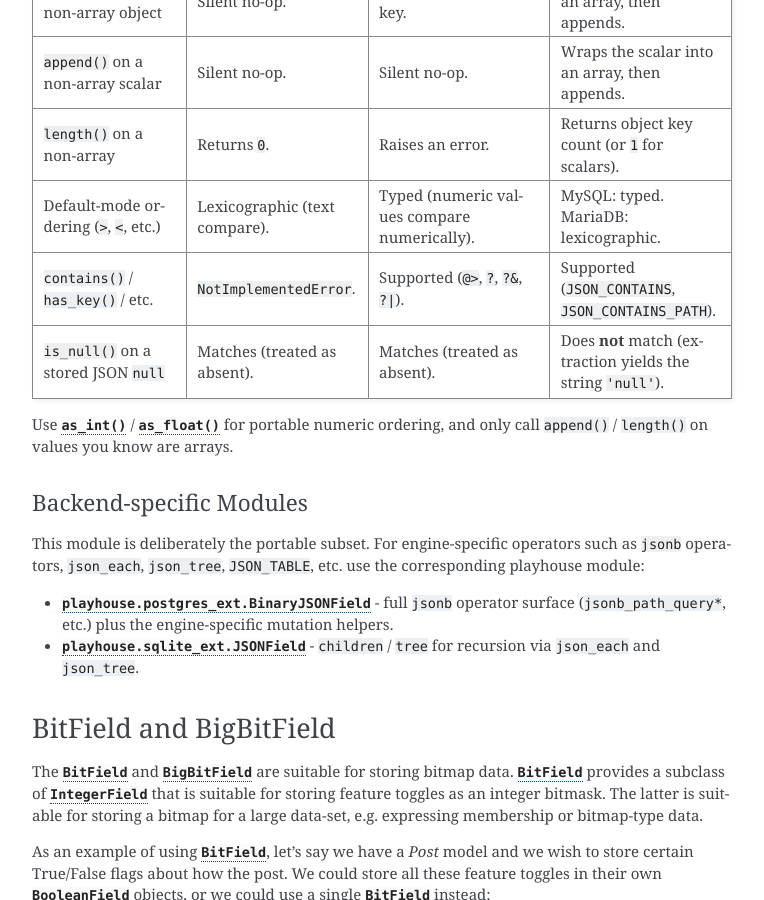
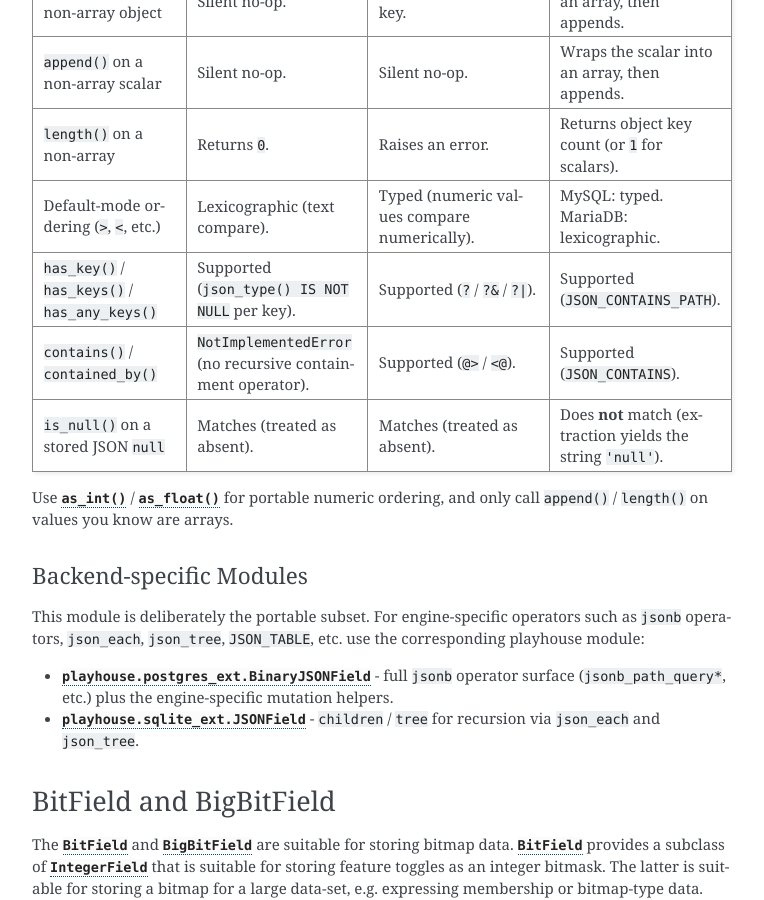
Before and after one commit to Star-DreamDev/myPeers, a Sphinx documentation site: the page built from docs/peers/models.rst, in a window 1280 px wide and 900 px high, scrolled down 14077 px. Shown: the whole window, without its empty margins (378-1142 px from the left). Built offline with Sphinx 7.4.7, drawn with Linux system fonts in a browser that asks for light colours; the version number could not be read and is left out.

Commit message:
Update models table on json
[skip ci]

```diff
--- a/docs/peers/models.rst
+++ b/docs/peers/models.rst
@@ -824,10 +824,14 @@ This table collects every documented divergence in one place.
      - Lexicographic (text compare).
      - Typed (numeric values compare numerically).
      - MySQL: typed. MariaDB: lexicographic.
-   * - ``contains()`` / ``has_key()`` / etc.
-     - ``NotImplementedError``.
-     - Supported (``@>``, ``?``, ``?&``, ``?|``).
-     - Supported (``JSON_CONTAINS``, ``JSON_CONTAINS_PATH``).
+   * - ``has_key()`` / ``has_keys()`` / ``has_any_keys()``
+     - Supported (``json_type() IS NOT NULL`` per key).
+     - Supported (``?`` / ``?&`` / ``?|``).
+     - Supported (``JSON_CONTAINS_PATH``).
+   * - ``contains()`` / ``contained_by()``
+     - ``NotImplementedError`` (no recursive containment operator).
+     - Supported (``@>`` / ``<@``).
+     - Supported (``JSON_CONTAINS``).
    * - ``is_null()`` on a stored JSON ``null``
      - Matches (treated as absent).
      - Matches (treated as absent).
```
